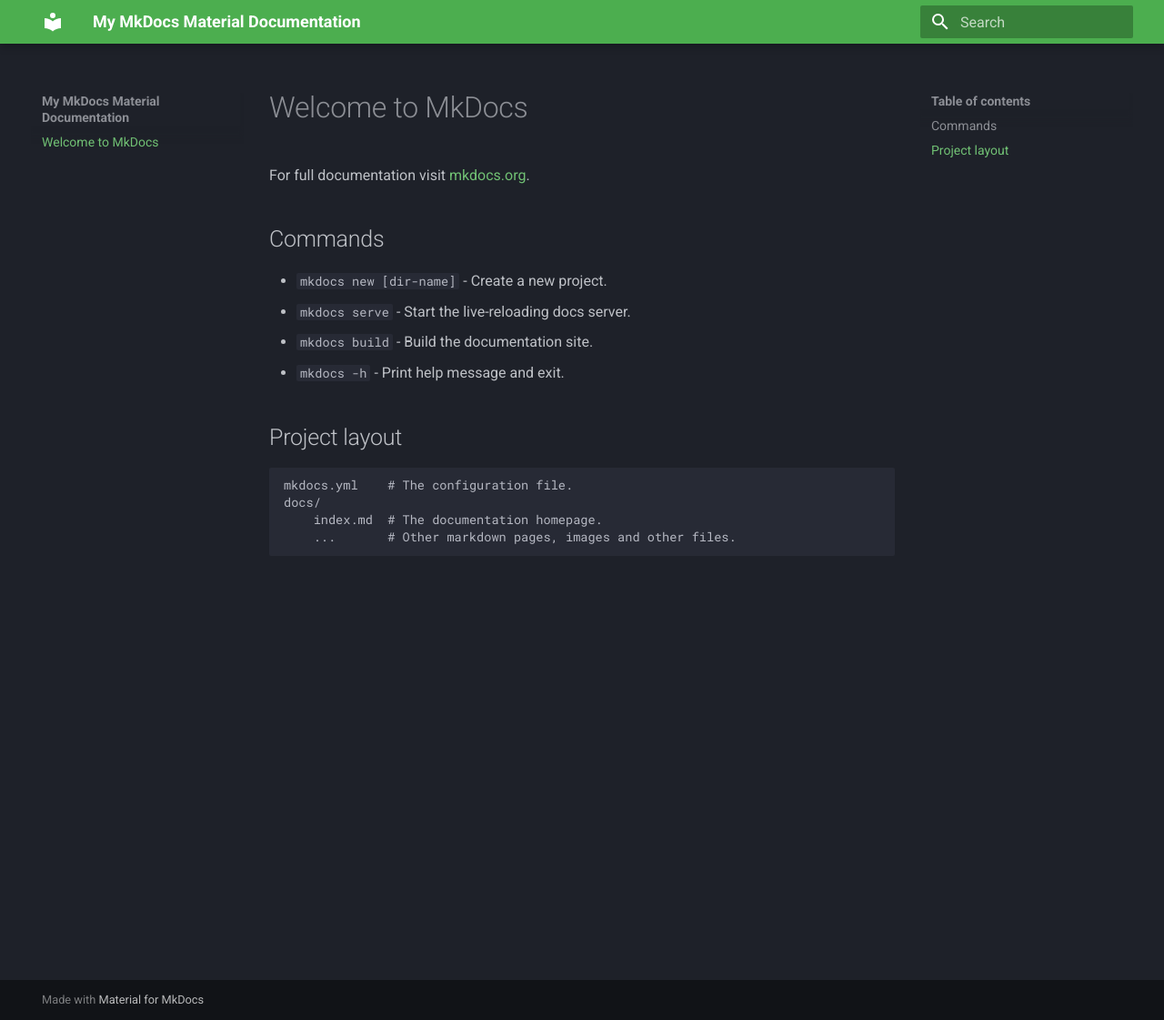
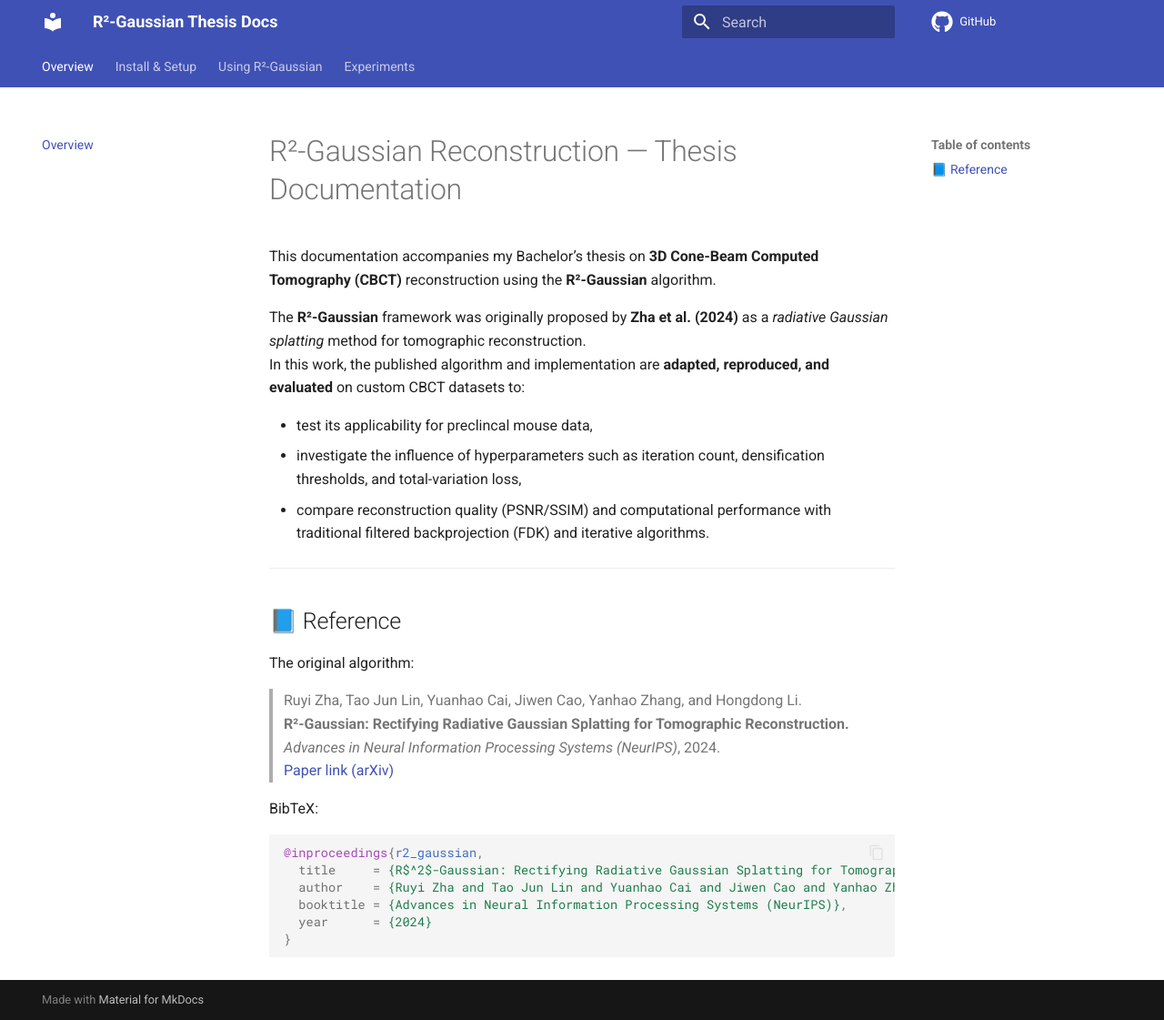
Before and after one commit to Manjas78/r2-gaussian-thesis-docs, an MkDocs documentation site: the page built from docs/index.md, in a window 1280 px wide and 1121 px high. Shown: the whole window at 91% size. Built offline with MkDocs 1.6.1 and Material for MkDocs 9.7.7, drawn with Linux system fonts in a browser that asks for light colours; comment, search, counter and statistics services are not loaded.

Commit message:
improve init.md

````diff
--- a/docs/index.md
+++ b/docs/index.md
@@ -1,17 +1,31 @@
-# Welcome to MkDocs
+# R²-Gaussian Reconstruction — Thesis Documentation
 
-For full documentation visit [mkdocs.org](https://www.mkdocs.org).
+This documentation accompanies my Bachelor’s thesis on **3D Cone-Beam Computed Tomography (CBCT)** reconstruction using the **R²-Gaussian** algorithm.
 
-## Commands
+The **R²-Gaussian** framework was originally proposed by **Zha et al. (2024)** as a *radiative Gaussian splatting* method for tomographic reconstruction.
+In this work, the published algorithm and implementation are **adapted, reproduced, and evaluated** on custom CBCT datasets to:
 
-* `mkdocs new [dir-name]` - Create a new project.
-* `mkdocs serve` - Start the live-reloading docs server.
-* `mkdocs build` - Build the documentation site.
-* `mkdocs -h` - Print help message and exit.
+- test its applicability for preclincal mouse data,
+- investigate the influence of hyperparameters such as iteration count, densification thresholds, and total-variation loss,
+- compare reconstruction quality (PSNR/SSIM) and computational performance with traditional filtered backprojection (FDK) and iterative algorithms.
 
-## Project layout
+---
 
-    mkdocs.yml    # The configuration file.
-    docs/
-        index.md  # The documentation homepage.
-        ...       # Other markdown pages, images and other files.
+## 📘 Reference
+
+The original algorithm:
+
+> Ruyi Zha, Tao Jun Lin, Yuanhao Cai, Jiwen Cao, Yanhao Zhang, and Hongdong Li.
+> **R²-Gaussian: Rectifying Radiative Gaussian Splatting for Tomographic Reconstruction.**
+> *Advances in Neural Information Processing Systems (NeurIPS)*, 2024.
+> [Paper link (arXiv)](https://arxiv.org/abs/2405.20693)
+
+BibTeX:
+```bibtex
+@inproceedings{r2_gaussian,
+  title     = {R$^2$-Gaussian: Rectifying Radiative Gaussian Splatting for Tomographic Reconstruction},
+  author    = {Ruyi Zha and Tao Jun Lin and Yuanhao Cai and Jiwen Cao and Yanhao Zhang and Hongdong Li},
+  booktitle = {Advances in Neural Information Processing Systems (NeurIPS)},
+  year      = {2024}
+}
+```
--- a/mkdocs.yml
+++ b/mkdocs.yml
@@ -1,8 +1,48 @@
-site_name: My MkDocs Material Documentation
-site_url: https://sitename.example
+site_name: R²-Gaussian Thesis Docs
+site_description: CBCT reconstruction experiments using R²-Gaussian
+site_url: https://Manjas78.github.io/r2-gaussian-thesis-docs/
+repo_url: https://github.com/Manjas78/r2-gaussian-thesis-docs
+edit_uri: edit/main/docs/
+
 theme:
   name: material
-  palette:
-    scheme: slate
-    primary: green
-    accent: deep purple
+  features:
+    - navigation.tabs
+    - navigation.top
+    - content.code.copy
+  icon:
+    repo: fontawesome/brands/github
+# palette:            # keep default (auto light/dark). Uncomment to force a scheme.
+#   - scheme: slate
+
+plugins:
+  - search
+  - include-markdown   # keep only if you actually include external md
+  - macros             # safe to keep; remove if unused
+
+markdown_extensions:
+  - admonition
+  - toc:
+      permalink: true
+  - pymdownx.details
+  - pymdownx.superfences
+  - pymdownx.highlight
+  - pymdownx.tabbed:
+      alternate_style: true
+
+# Explicit navigation (files must exist at these paths):
+nav:
+  - Overview: index.md
+  - Install & Setup:
+      - install/install.md
+  - Using R²-Gaussian:
+      - usage/usage.md
+  - Experiments:
+      - experiments/experiments.md
+      - experiments/results.md
+
+
+extra:
+  project:
+    code_repo: "https://github.com/Manjas78/r2-gaussian-thesis"
+    results_path: "../r2-gaussian-thesis/results"
````
Also changed, not shown: docs/experiments/results.md (added, +1 -0 lines), requirements.txt (added, +38 -0 lines), docs/experiments/experiments.md (added), docs/install/install.md (added), docs/usage/usage.md (added).
